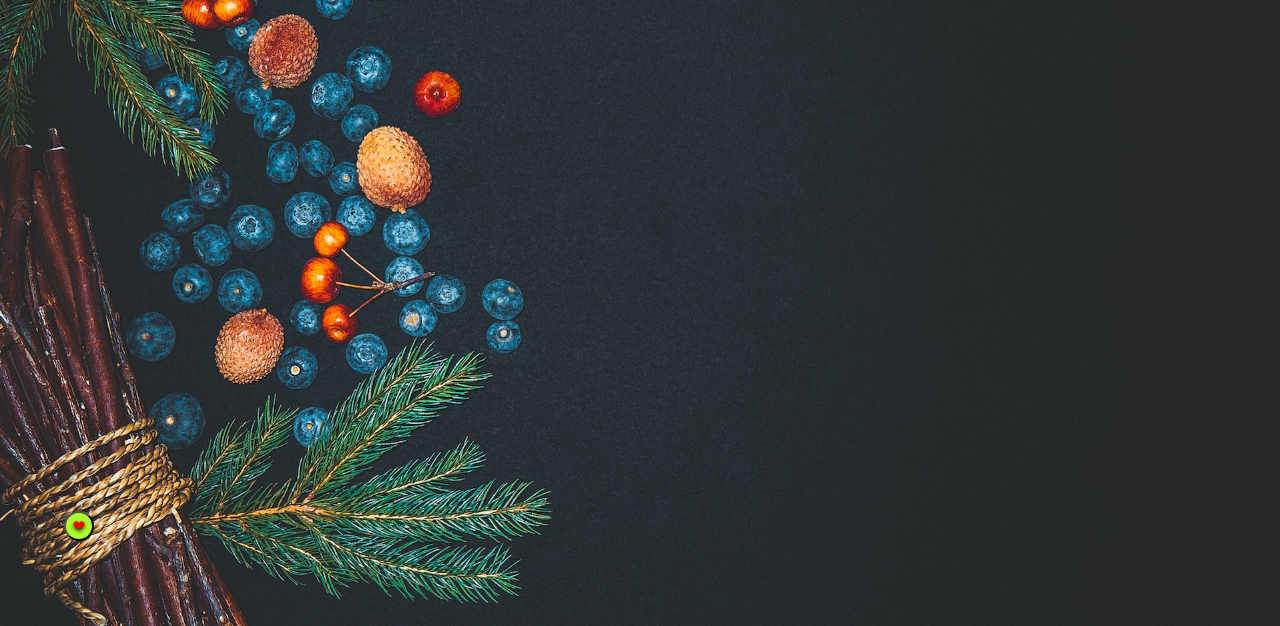
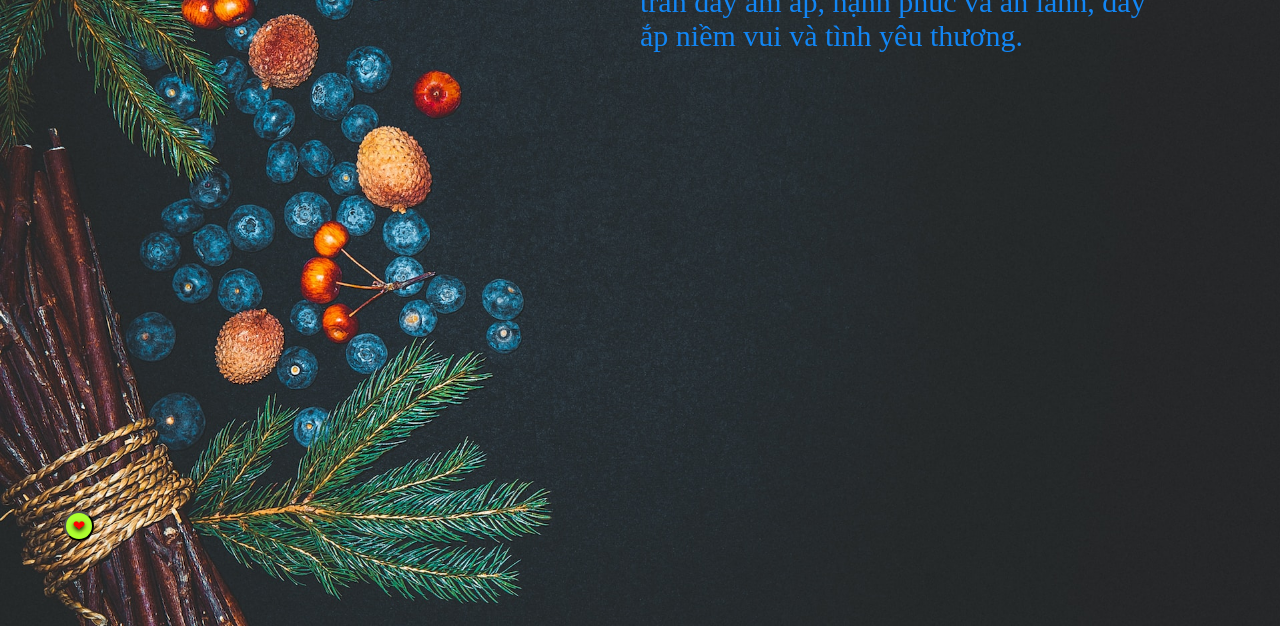
Before and after one commit to Kanvad/Merry_Christmas4, a plain HTML site: page index.html in a window 1280 px wide. Shown: the part 174-800 px from the top of the page. Drawn offline with Linux system fonts and the light colour scheme.

Commit message:
Update index.html

```diff
--- a/index.html
+++ b/index.html
@@ -11,7 +11,7 @@
 
     <!--Nhap noi dung-->
     <div class="text-box">
-        Hello bro ......
+        Chúc bạn và gia đình một mùa Giáng Sinh tràn đầy ấm áp, hạnh phúc và an lành, đầy ắp niềm vui và tình yêu thương.
     </div>
 
     <!--Bai hat-->
```
